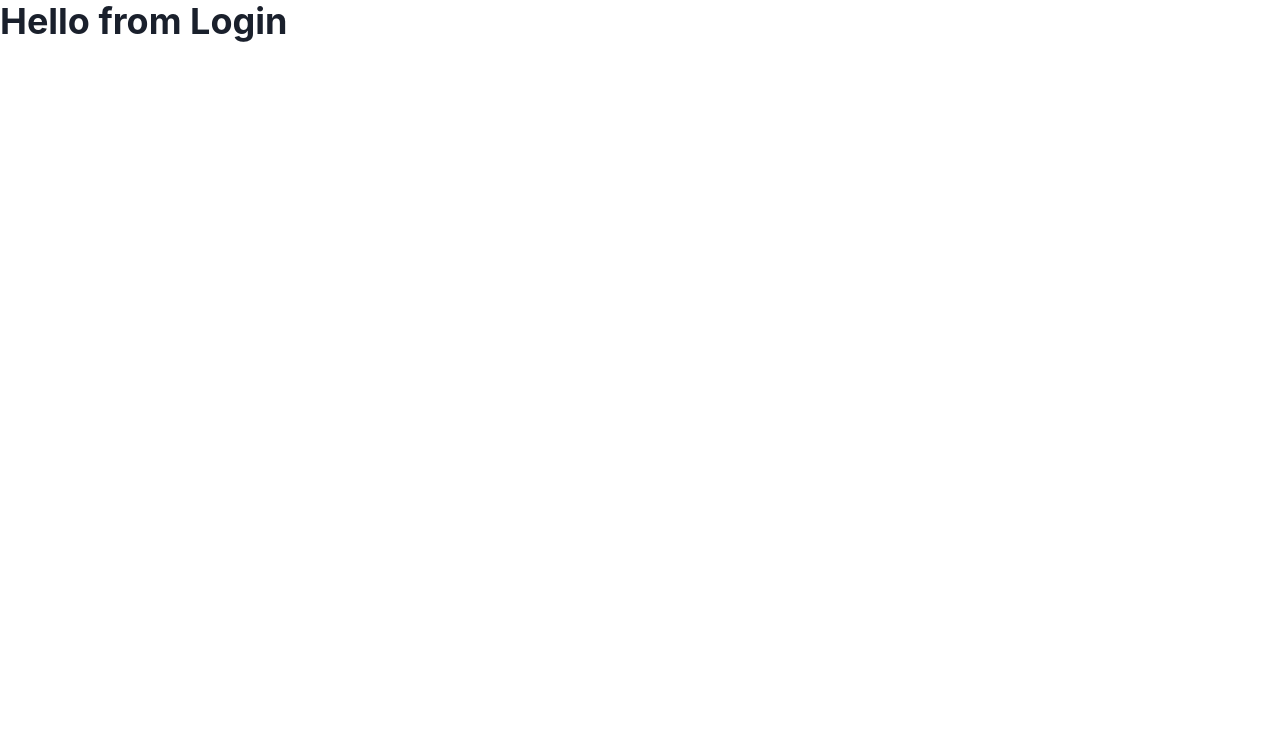
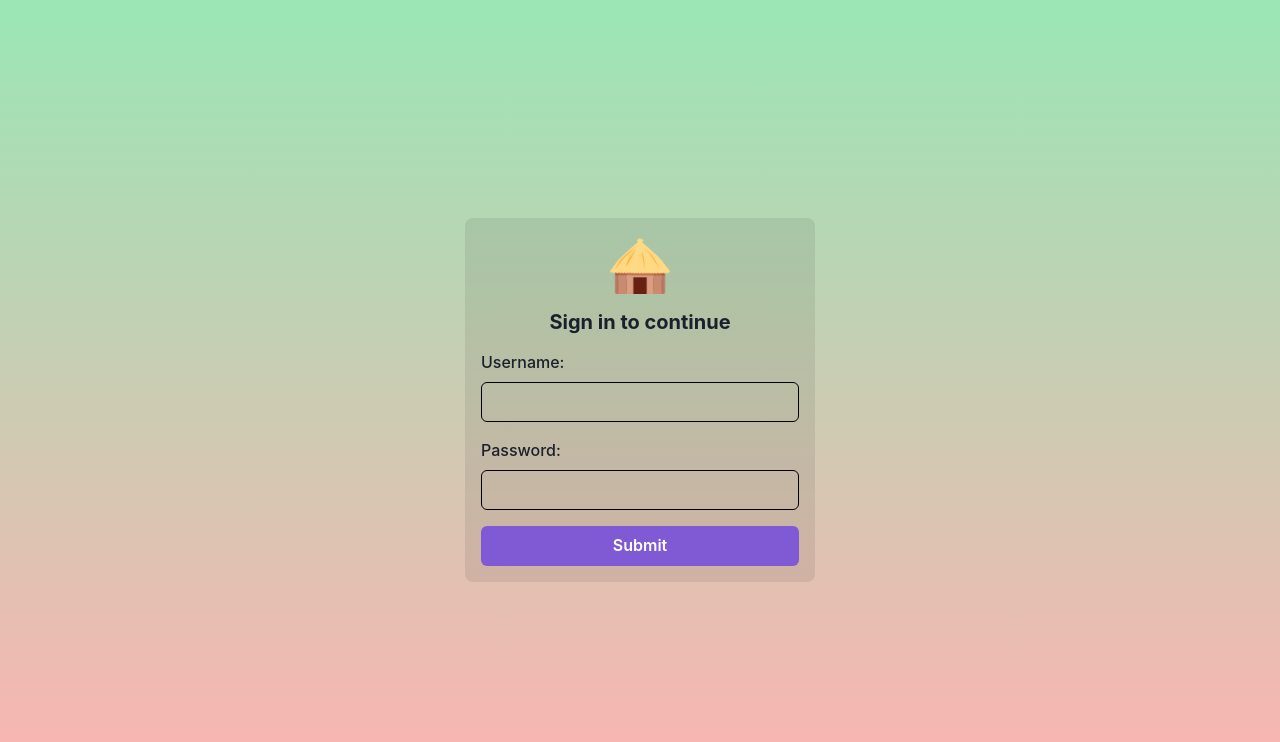
Before and after one commit to Bbek-Crestha/record-book, a React (Create React App) app in the folder client/: page /login in a window 1280 px wide. Shown: the top 742 px of the page. Built offline with nearby package versions, Linux system fonts and the light colour scheme.

Commit message:
feat(client): create login form and form validation for navigation

```diff
--- /dev/null
+++ b/client/src/components/InputField.js
@@ -0,0 +1,37 @@
+import { Controller } from "react-hook-form";
+import {
+	FormControl,
+	FormLabel,
+	Input,
+	FormErrorMessage,
+} from "@chakra-ui/react";
+
+const InputField = (props) => {
+	const { name, type, control, rules, message } = props;
+	return (
+		<Controller
+			name={name.toLowerCase()}
+			control={control}
+			rules={rules}
+			render={({ field: { value, onChange }, fieldState: { error } }) => (
+				<FormControl isInvalid={error}>
+					<FormLabel htmlFor={name}>{name}:</FormLabel>
+					<Input
+						name={name}
+						type={type}
+						borderColor={error ? "red" : "black"}
+						value={value}
+						onChange={(e) => onChange(e)}
+					/>
+					<FormErrorMessage>{message}</FormErrorMessage>
+				</FormControl>
+			)}
+		/>
+	);
+};
+
+InputField.defaultProps = {
+	rules: {},
+};
+
+export default InputField;
--- a/client/src/pages/Login.js
+++ b/client/src/pages/Login.js
@@ -1,9 +1,91 @@
-import { Box, Heading } from "@chakra-ui/react";
+import { useNavigate } from "react-router-dom";
+import { useForm } from "react-hook-form";
+import {
+	Box,
+	Center,
+	Heading,
+	Stack,
+	Image,
+	Button,
+	Text,
+} from "@chakra-ui/react";
+
+import logoUrl from "../images/logo.png";
+import InputField from "../components/InputField";
+import { useState } from "react";
 
 const Dashboard = () => {
+	const { handleSubmit, control, formState } = useForm({
+		mode: "onChange",
+		defaultValues: {
+			username: "",
+			password: "",
+		},
+	});
+
+	const navigate = useNavigate();
+	const [message, setMessage] = useState("");
+
+	const onSubmit = (data) => {
+		if (data.username === "Bbek") {
+			if (data.password === "123456") {
+				navigate("/");
+			} else {
+				setMessage("Incorrect Password");
+			}
+		} else {
+			setMessage("User not found");
+		}
+	};
+
 	return (
-		<Box>
-			<Heading color="primary">Hello from Login</Heading>
+		<Box bgGradient="linear(to-b, green.200, red.200)">
+			<Center h="100vh">
+				<Box p="4" w="350px" borderRadius="lg" bg="blackAlpha.200">
+					<Stack spacing="4">
+						<Stack align="center">
+							<Image src={logoUrl} alt="logo" boxSize="60px" />
+						</Stack>
+
+						<Heading size="md" align="center">
+							Sign in to continue
+						</Heading>
+
+						<form onSubmit={handleSubmit(onSubmit)}>
+							<Text fontSize="sm" color="red" align="center">
+								{message && message}
+							</Text>
+							<Stack spacing="4">
+								<InputField
+									name="Username"
+									type="text"
+									control={control}
+									rules={{ required: "Username is required." }}
+									message={formState.errors.username?.message}
+								/>
+
+								<InputField
+									name="Password"
+									type="password"
+									control={control}
+									rules={{ required: "Password is required." }}
+									message={formState.errors.password?.message}
+								/>
+
+								<Button
+									bg="primary.light"
+									colorScheme="primary.dark"
+									disabled={!formState.isValid}
+									type="submit"
+									size="md"
+								>
+									Submit
+								</Button>
+							</Stack>
+						</form>
+					</Stack>
+				</Box>
+			</Center>
 		</Box>
 	);
 };
```
Also changed, not shown: client/src/images/logo.png (added).
